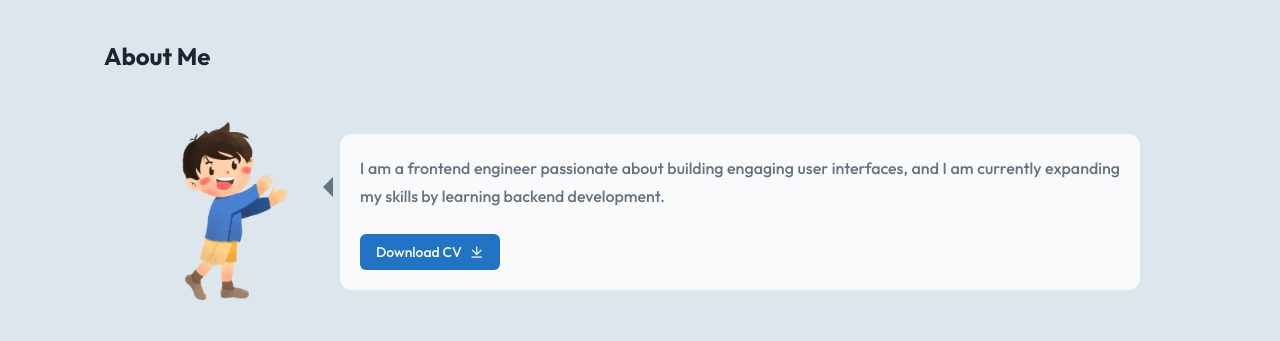
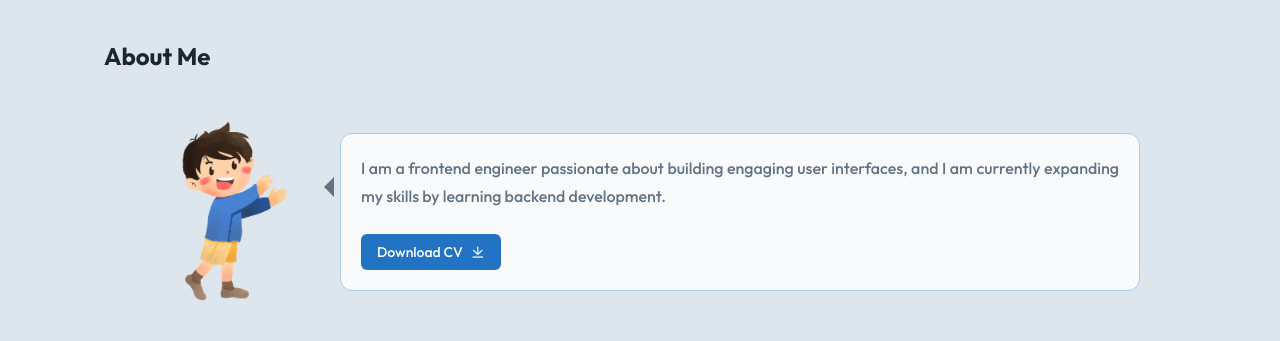
Before and after one commit to griebenowschalk/portfolio, a Next.js app: page / in a window 1280 px wide. Shown: the part 980-1321 px from the top of the page. Built offline with nearby package versions, Linux system fonts and the light colour scheme.

Commit message:
Some small improvements

```diff
--- a/src/components/About.tsx
+++ b/src/components/About.tsx
@@ -19,7 +19,7 @@ const About = () => {
           height={400}
           className="hidden md:block w-[300px] lg:w-[200px]"
         />
-        <div className="relative max-w-[800px] rounded-xl bg-card p-5 text-justify">
+        <div className="relative max-w-[800px] rounded-xl bg-card p-5 text-justify border border-accent">
           <span className="hidden md:block absolute -left-5 top-10 scale-[2.5] text-muted-foreground">
             <i className="ri-arrow-left-s-fill"></i>
           </span>
```
